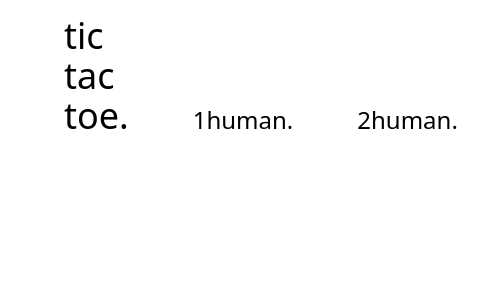
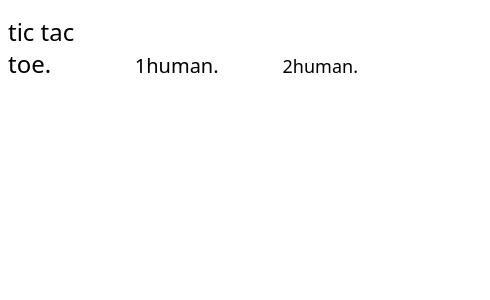
Before and after one commit to fractal-bootcamp/stevensebexen.tictactoe, a React (Vite) app: page / in a window 390 px wide. Shown: the top 300 px of the page, 490 px wide, since content can reach past the window. Built offline with nearby package versions, Linux system fonts and the light colour scheme; what @michaelallenwarner/tailwind-grid-inner would draw is missing.

Commit message:
Responsive design

```diff
--- a/src/components/HeaderComponent.tsx
+++ b/src/components/HeaderComponent.tsx
@@ -6,14 +6,14 @@ interface HeaderComponentProps {
 
 export default function HeaderComponent(props: HeaderComponentProps) {
   return (
-    <div className='flex flex-row flex-none pt-4 pl-8 self-start items-end'>
-      <div className='px-8  hover:bg-purple-200 rounded-md transition-colors duration-200'
+    <div className='flex flex-row flex-none pt-4 md:pl-8 self-start items-end'>
+      <div className='px-2 md:px-8  hover:bg-purple-200 rounded-md transition-colors duration-200'
         onClick = {() => props.setGameMode(View.HOME)}>
-        <p className='text-4xl select-none'>tic tac toe.</p>
+        <p className='text-2xl md:text-4xl select-none'>tic tac toe.</p>
       </div>
       <div className='relative group px-8'>
-        <p className='text-2xl select-none'>1human.</p>
-        <div className='text-xl flex flex-1 gap-2 flex-col absolute top-full left-0 opacity-0 group-hover:opacity-100 transition-opacity duration-200 w-full'>
+        <p className='text-xl md:text-2xl select-none'>1human.</p>
+        <div className='text-md md:text-xl flex flex-1 gap-2 flex-col absolute top-full left-0 bg-white opacity-0 group-hover:opacity-100 transition-opacity duration-200 w-full'>
           <div className=''>
             <p className='px-2 py-0.5 mt-1 hover:bg-purple-200 rounded-md transition-colors duration-200 select-none'
               onClick={() => props.setGameMode(View.SOLO, AiDifficulty.POSSIBLE)}>possible.</p>
@@ -26,7 +26,7 @@ export default function HeaderComponent(props: HeaderComponentProps) {
       </div>
       <div className='px-8  hover:bg-purple-200 rounded-md transition-colors duration-200'
         onClick = {() => props.setGameMode(View.DUO)}>
-        <p className='text-2xl select-none'>2human.</p>
+        <p className='text-lg md:text-2xl select-none'>2human.</p>
       </div>
     </div>
   )
--- a/src/components/TicTacToeComponent.tsx
+++ b/src/components/TicTacToeComponent.tsx
@@ -76,7 +76,7 @@ export default function TicTacToeComponent(props: TicTacToeComponentProps) {
   }, [props.aiDifficulty]);
 
   return (
-    <div className='flex flex-row gap-2 px-2'>
+    <div className='flex flex-col md:flex-row gap-2 px-2'>
       <div className='flex flex-1 flex-col gap-2 place-items-center'>
         <div className='flex flex-wrap h-96 w-96 flex-0'>
           {game.board.cells.map((cell, i) =>
@@ -97,7 +97,7 @@ export default function TicTacToeComponent(props: TicTacToeComponentProps) {
           {props.aiDifficulty === AiDifficulty.IMPOSSIBLE
             && <div className='flex flex-row gap-2'>
                 <input type="checkbox" checked={showAnalysisTree} onChange={() => setShowAnalysisTree(!showAnalysisTree)} />
-                <p>show analysis.</p>
+                <p>show ai thought process.</p>
             </div>
           }
           {game.gameState.isEnded && <p className='text-2xl select-none cursor-pointer animate-restartGame text-center'
@@ -109,8 +109,9 @@ export default function TicTacToeComponent(props: TicTacToeComponentProps) {
       </div>
       { showAnalysisTree
         && <div className='flex flex-col flex-1 gap-0.5'>
+            <p className='text-lg'>ai thought process.</p>
             {analysisTree?.branches.map(branch =>
-              <TreeBranchComponent branch={branch} depth={0} />
+              <TreeBranchComponent key={branch.game.lastMove} branch={branch} depth={0} />
             )}
           </div>
       }
--- a/src/components/TreeBranchComponent.tsx
+++ b/src/components/TreeBranchComponent.tsx
@@ -16,7 +16,7 @@ export default function TreeBranch(props: TreeBranchComponentProps) {
       </div>
       {showChildren
         && props.branch.branches.map(b =>
-          <TreeBranch branch={b} depth={props.depth + 1} />
+          <TreeBranch key={b.game.lastMove} branch={b} depth={props.depth + 1} />
         )
       }
     </div>
```
